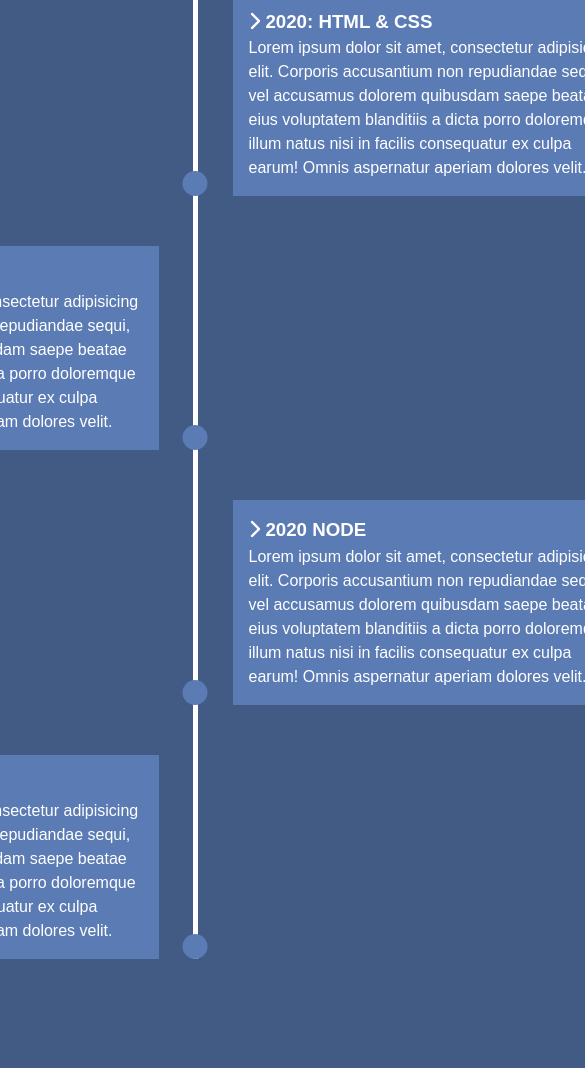
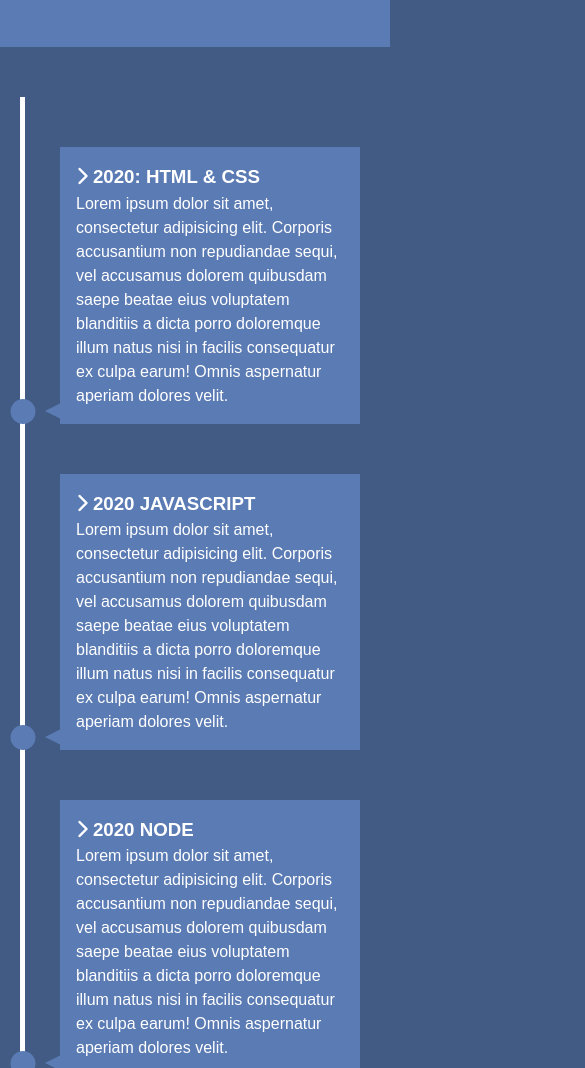
Before and after one commit to arnoldadamson/TraversyMediaCourse, a plain HTML site: page knowledgeResume/index.html in a window 390 px wide. Shown: the part 191-1259 px from the top of the page, 585 px wide, since content can reach past the window. Drawn offline with Linux system fonts and the light colour scheme.

Commit message:
resume css and html done

```diff
--- a/knowledgeResume/style.css
+++ b/knowledgeResume/style.css
@@ -20,6 +20,7 @@ body {
 
 #main-header {
   background: var(--scolor);
+  padding: 50px;
 }
 
 .container {
@@ -61,6 +62,7 @@ h1 {
 
 #timeline ul li:nth-child(odd) div {
   left: 40px;
+
 }
 
 /* Leftside */
@@ -82,5 +84,59 @@ h1 {
   transition: background 0.5s ease-in-out;
 }
 
+/* Arrow base */
 #timeline div::before {
+  content: "";
+  position: absolute;
+  bottom: 5px;
+  width: 0;
+  height: 0;
+  border-style: solid;
 }
+
+/* Right side arrow */
+#timeline ul li:nth-child(odd) div::before {
+  left: -15px;
+  border-width: 8px 16px 8px 0;
+  border-color: transparent var(--scolor) transparent transparent;
+}
+
+/* left side arrow */
+#timeline ul li:nth-child(even) div::before {
+  right: -15px;
+  border-width: 8px 0 8px 16px;
+  border-color: transparent  transparent transparent var(--scolor);
+}
+
+@media (max-width: 900px){
+  #timeline ul li div {
+    width: 250px;
+  }
+
+  #timeline ul li:nth-child(even) div {
+    left: -284px;
+  }
+}
+
+@media (max-width: 600px) {
+    #timeline ul li div {
+    width: calc(100vw - 90px);
+  }
+
+  #timeline ul li {
+    margin-left: 20px;
+  }
+
+  #timeline ul li:nth-child(even) div {
+    left: 40px;
+  }
+
+#timeline ul li:nth-child(even) div::before {
+  left: -15px;
+  border-width: 8px 16px 8px 0;
+  border-color: transparent var(--scolor) transparent transparent;
+}
+
+
+
+}
```
